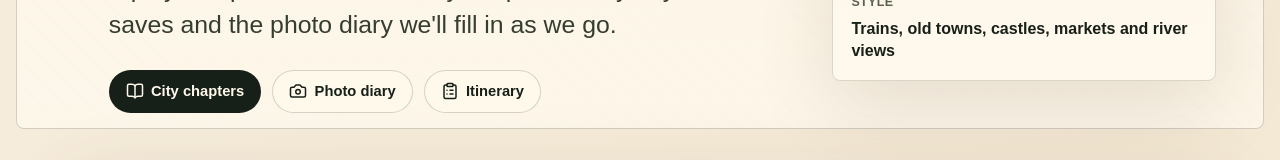
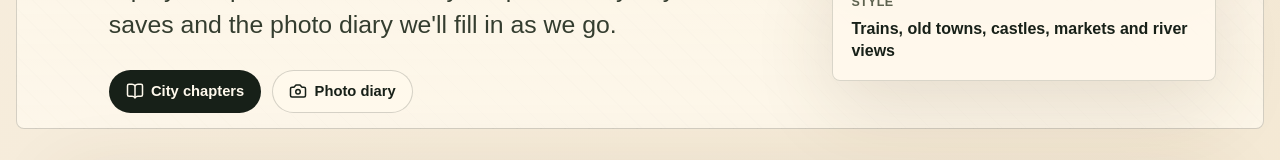
Before and after one commit to thepianista/holiday-2026, a Next.js app: page / in a window 1280 px wide. Shown: the part 591-751 px from the top of the page. Built offline with nearby package versions, Linux system fonts and the light colour scheme.

Commit message:
Hide itinerary link from home

```diff
--- a/src/app/page.tsx
+++ b/src/app/page.tsx
@@ -2,7 +2,6 @@ import {
   BedDouble,
   BookOpen,
   Camera,
-  ClipboardList,
   CloudRain,
   Coffee,
   ExternalLink,
@@ -94,10 +93,6 @@ export default function Home() {
             <a href="#scrapbook">
               <Camera aria-hidden="true" size={18} />
               Photo diary
-            </a>
-            <a href="/itinerary">
-              <ClipboardList aria-hidden="true" size={18} />
-              Itinerary
             </a>
           </div>
         </div>
```
